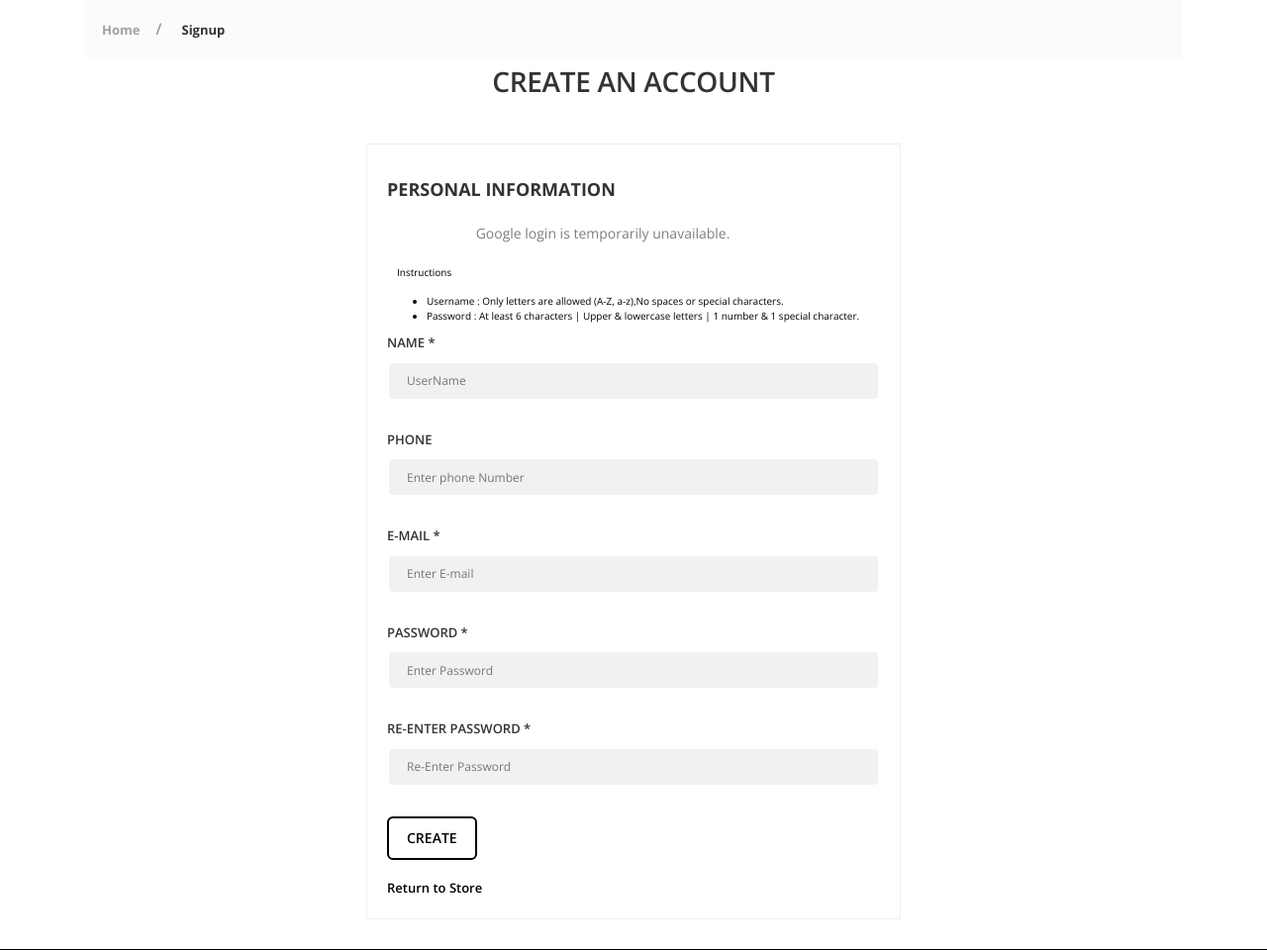
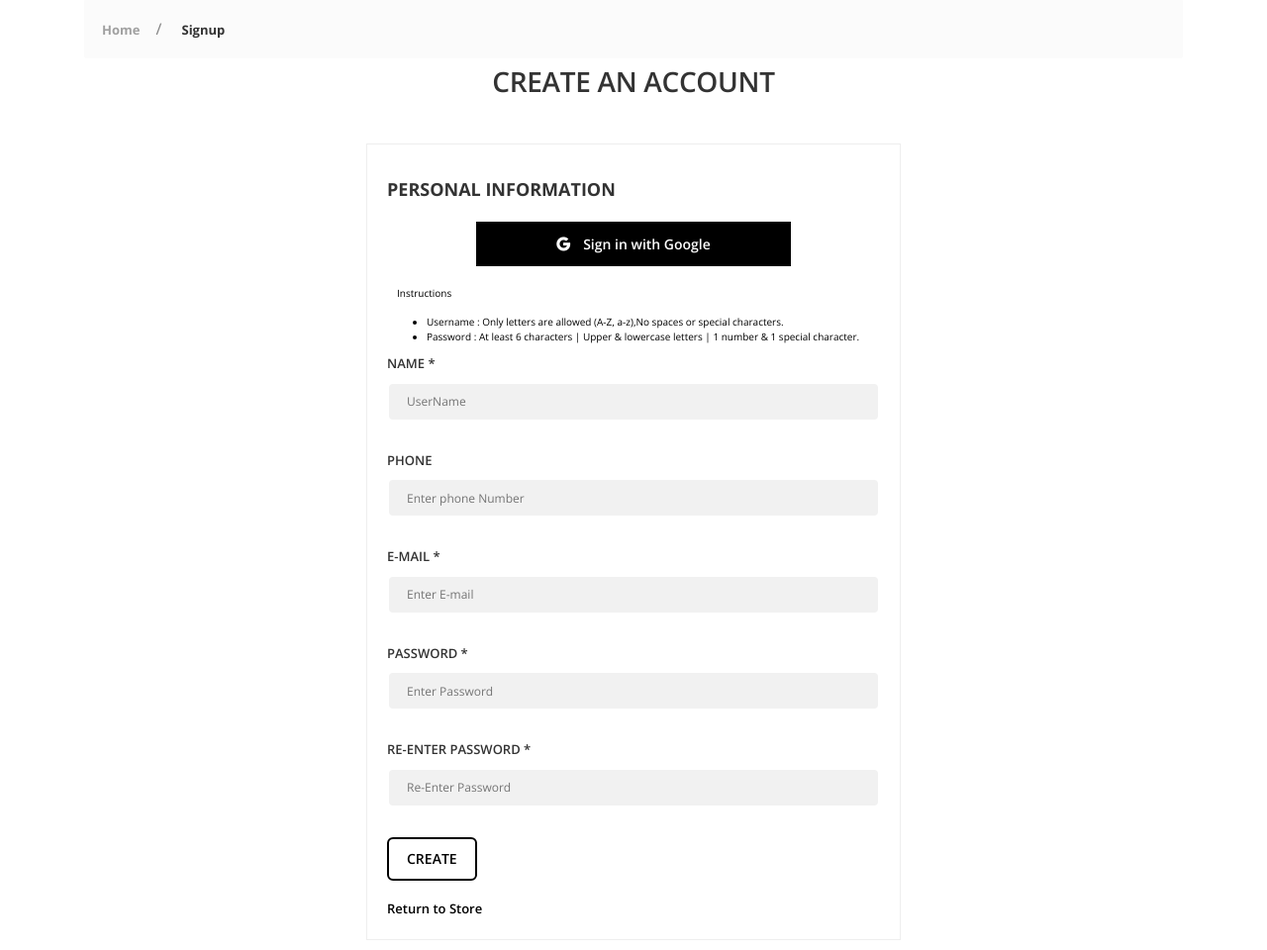
Before and after one commit to ashique1213/Brat-MensClothings, a Django app: page /signupuser/ in a window 1280 px wide. Shown: the part 161-1121 px from the top of the page at 99% size. Run offline with Django 5.2, Linux system fonts and the light colour scheme; some libraries are stand-ins or nearby versions.

Commit message:
bug fixing

```diff
--- a/bratmensclothing/templates/user/signup.html
+++ b/bratmensclothing/templates/user/signup.html
@@ -68,14 +68,10 @@
                                         </div> -->
                                         <div class="gl-s-api">
                                             <div class="u-s-m-b-15">
-                                                {% if 'google' in socialaccount_providers %}
-                                                    <a href="{% provider_login_url 'google' %}" class="gl-s-api__btn gl-s-api__btn--gplus">
-                                                        <i class="fab fa-google"></i>
-                                                        <span>Sign in with Google</span>
-                                                    </a>
-                                                {% else %}
-                                                    <p>Google login is temporarily unavailable.</p>
-                                                {% endif %}
+                                                <a class="gl-s-api__btn gl-s-api__btn--gplus" href="{% provider_login_url 'google' %}">
+                                                    <i class="fab fa-google"></i>
+                                                    <span>Sign in with Google</span>
+                                                </a>
                                             </div>
                                         </div>
                                     </div>
```
Also changed, not shown: bratmensclothing/templates/user/login.html (+4 -8 lines).
